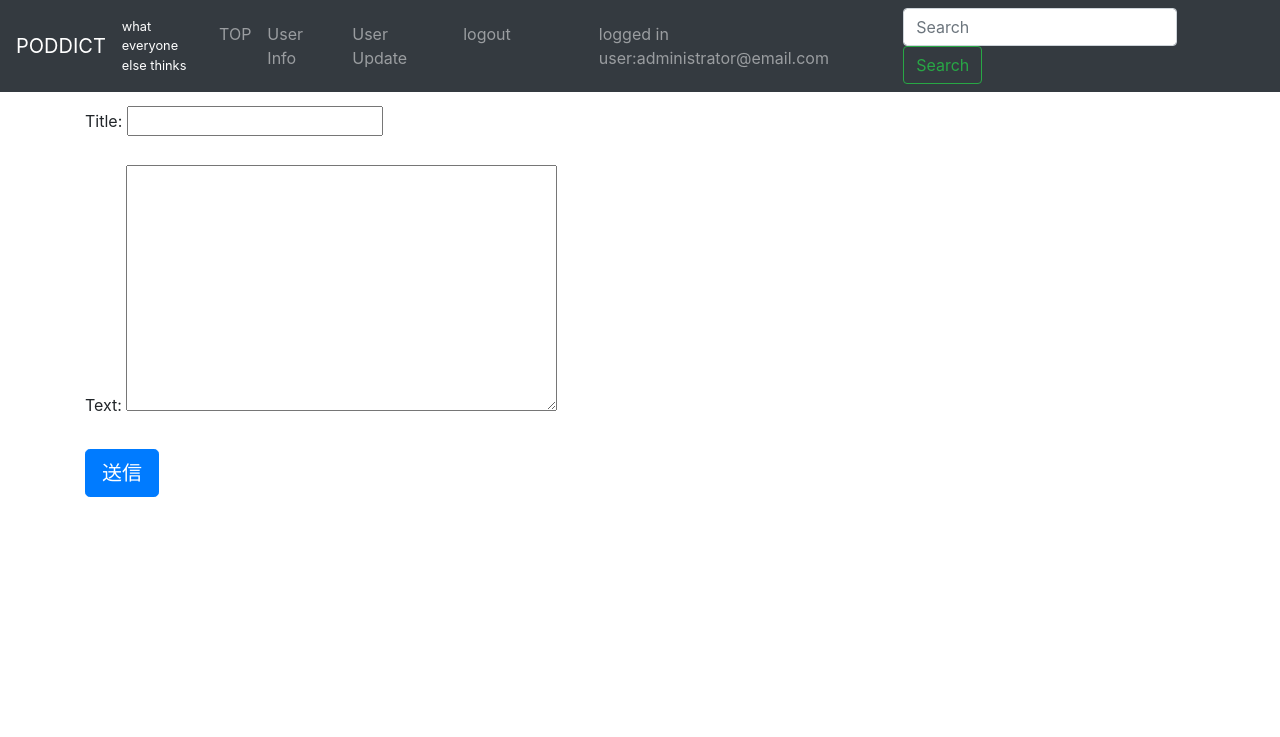
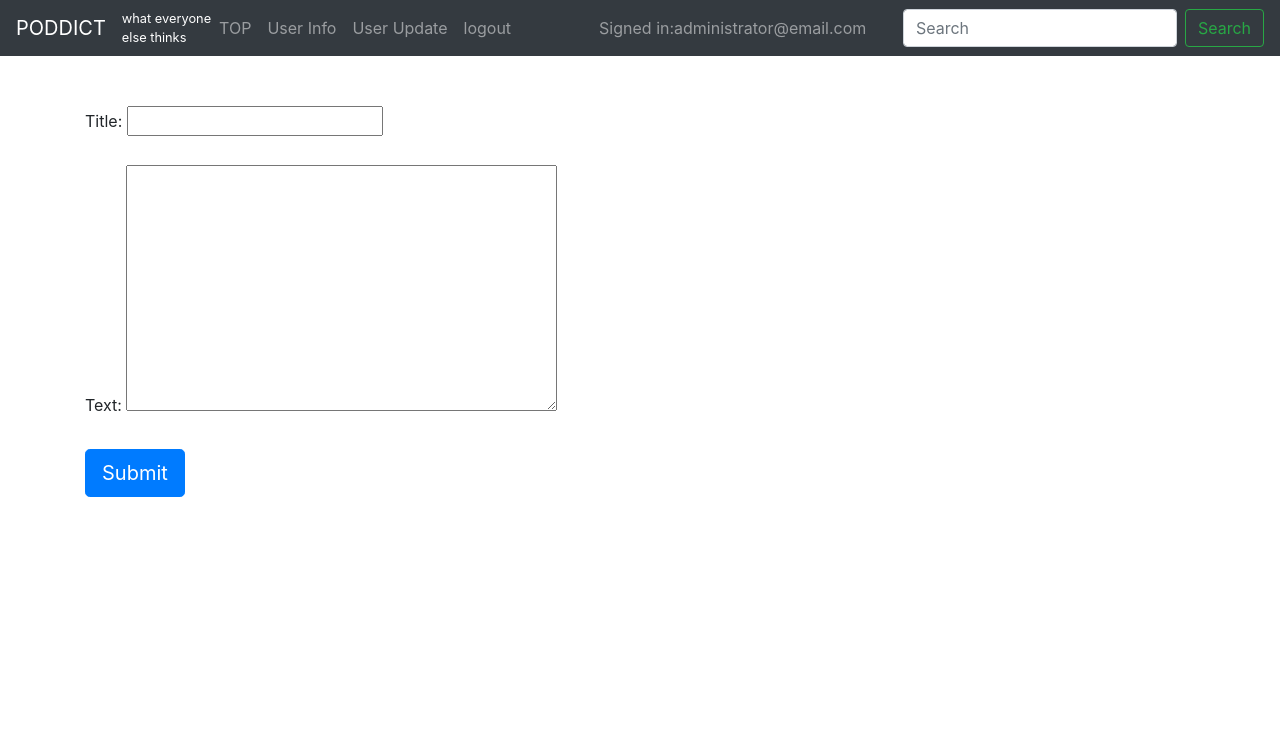
Before and after one commit to kobeydon/poddict, a Django app: page /index/create/ in a window 1280 px wide. Shown: the top 737 px of the page. Run offline with Django 3.2, Linux system fonts and the light colour scheme; a user stored in the database is signed in; some libraries are stand-ins or nearby versions.

Commit message:
UI minor change

```diff
--- a/poddict/pdblog/forms.py
+++ b/poddict/pdblog/forms.py
@@ -4,10 +4,7 @@
 class ArticleForm(forms.ModelForm):
     class Meta:
         model = Article
-        fields = "__all__"
-
-class WriterForm(forms.Form):
-    your_name = forms.CharField(label='Your Name', max_length=100)
+        fields = [ 'title', 'text']
 
 class ContactForm(forms.Form):
     subject = forms.CharField(max_length=100)
--- a/poddict/pdblog/templates/base.html
+++ b/poddict/pdblog/templates/base.html
@@ -43,7 +43,7 @@
             <li>
               <a class="nav-item nav-link" href="{% url 'register:logout' %}">logout</a>
             </li>
-            <li class="navbar-text" style=padding-left:5em>logged in user:{{ user }}</li>
+            <li class="navbar-text" style=padding-left:5em>Signed in:{{ user }}</li>
 
             {% else %}
             <li class="nav-item">
--- a/poddict/pdblog/views.py
+++ b/poddict/pdblog/views.py
@@ -8,7 +8,7 @@ from django.urls import reverse_lazy
 
 from .models import Article
 from register.models import User
-from .forms import ArticleForm, WriterForm, ContactForm
+from .forms import ArticleForm, ContactForm
 
 
 def article_list(request, template_name='pdblog/list.html'):
@@ -24,13 +24,12 @@ def article_view(request, article_id, template_name='pdblog/detail.html'):
 
 class ArticleCreate(LoginRequiredMixin, CreateView):
     model = Article
-    fields = ['title','text']
+    form_class = ArticleForm
     template_name = 'pdblog/forms.html'
 
 
     def get_success_url(self):
         return reverse_lazy('pdblog:article_list')
-
 
     def form_valid(self, form):
         form.instance.user = self.request.user
--- a/poddict/register/views.py
+++ b/poddict/register/views.py
@@ -30,7 +30,7 @@ class UserCreate(generic.CreateView):
         user.is_active = False
         user.save()
 
-        """ send activation url """
+        """ send activation email """
         current_site = get_current_site(self.request)
         domain = current_site.domain
         context = {
--- a/poddict/templates/pdblog/forms.html
+++ b/poddict/templates/pdblog/forms.html
@@ -10,6 +10,6 @@
     </div>
     {% endfor %}
     {% csrf_token %}
-    <button type="submit" class="btn btn-primary btn-lg">送信</button>
+    <button type="submit" class="btn btn-primary btn-lg">Submit</button>
 </form>
 {% endblock %}
```
Also changed, not shown: poddict/templates/pdblog/list.html (+4 -3 lines), poddict/db.sqlite3.
